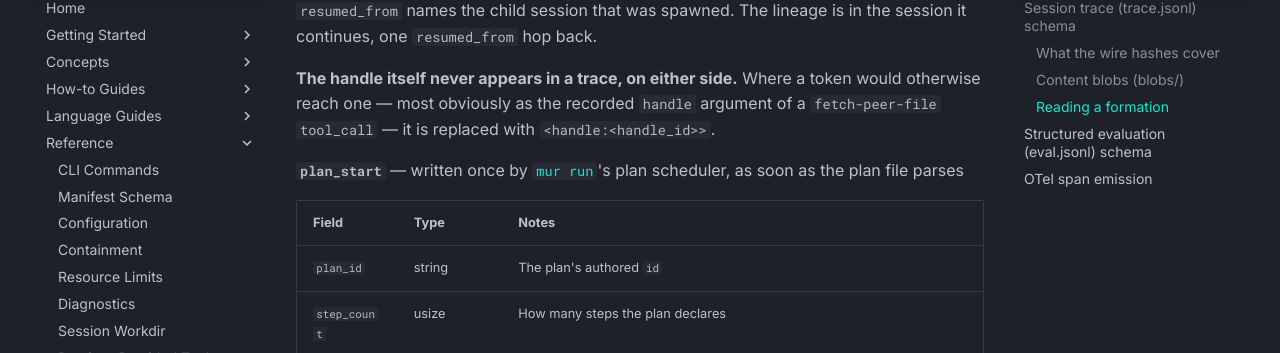
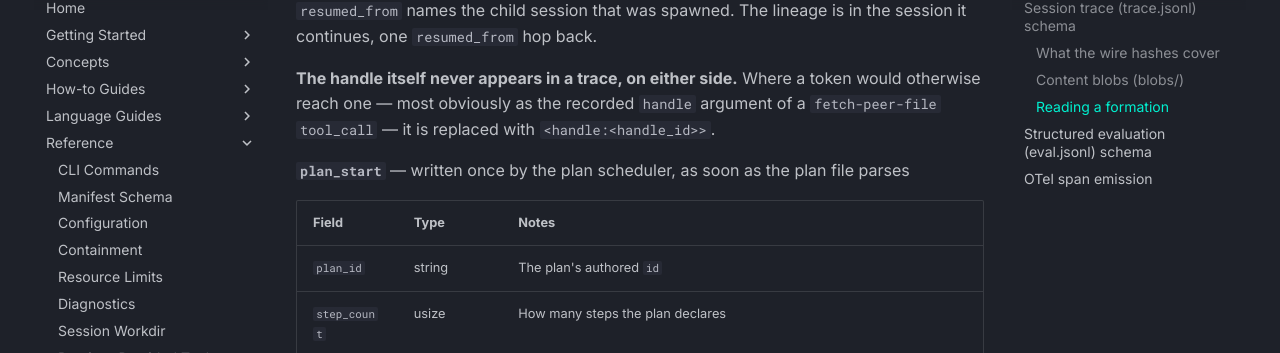
Before and after one commit to murmur-nexus/murmur, an MkDocs documentation site: the page built from docs/content/reference/observability-schemas.md, in a window 1280 px wide and 900 px high, scrolled down 25506 px. Shown: the part 100-453 px from the top of the window. Built offline with MkDocs 1.6.1 and Material for MkDocs 9.7.7, drawn with Linux system fonts in a browser that asks for light colours; comment, search, counter and statistics services are not loaded.

```diff
--- a/docs/content/reference/observability-schemas.md
+++ b/docs/content/reference/observability-schemas.md
@@ -629,8 +629,8 @@ was spawned. The lineage is in the session it continues, one `resumed_from` hop
 one — most obviously as the recorded `handle` argument of a `fetch-peer-file` `tool_call` — it is
 replaced with `<handle:<handle_id>>`.
 
-**`plan_start`** — written once by [`mur run`](cli.md#mur-run)'s plan scheduler, as soon as the
-plan file parses
+**`plan_start`**{ #plan-events } — written once by the plan scheduler, as soon as the plan file
+parses
 
 | Field | Type | Notes |
 |---|---|---|
```
Also changed, not shown: docs/content/reference/cli.md (+16 -1 lines), 3 other files.
